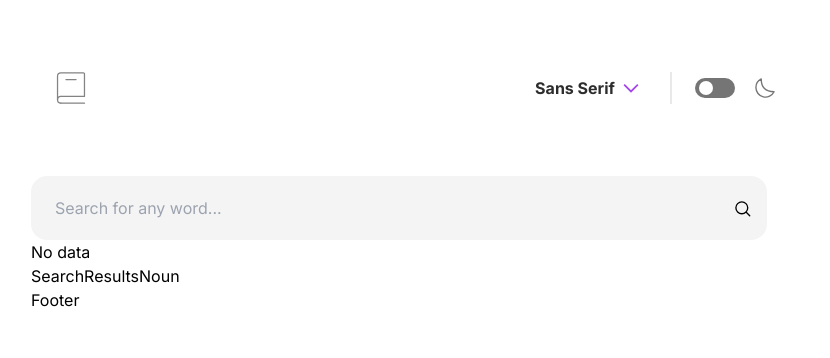
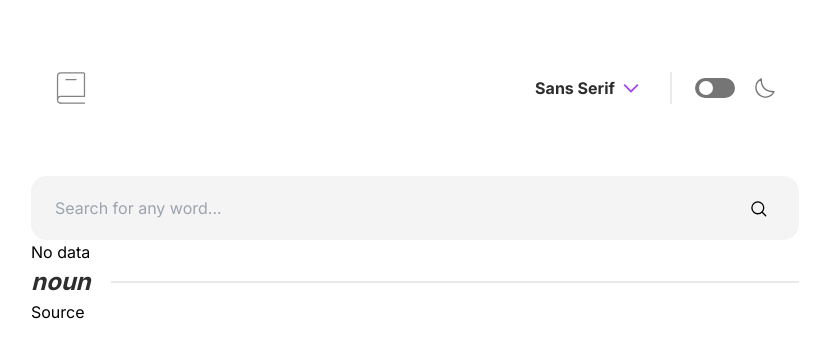
Before and after one commit to Mehcanic/dictionary-app, a React (Vite) app: page / in a window 1280 px wide. Shown: the top 358 px of the page, without its empty margins (225-1055 px from the left). Built offline with nearby package versions, Linux system fonts and the light colour scheme.

Commit message:
removed footer; working on search components

```diff
--- a/index.html
+++ b/index.html
@@ -3,6 +3,7 @@
   <head>
     <meta charset="UTF-8" />
     <meta name="viewport" content="width=device-width, initial-scale=1.0" />
+    <link rel="shortcut icon" href="./public/favicon-32x32.png" type="image/x-icon">
     <link rel="preconnect" href="https://fonts.googleapis.com">
     <link rel="preconnect" href="https://fonts.gstatic.com" crossorigin>
     <link href="https://fonts.googleapis.com/css2?family=Inconsolata:wght@400;700&family=Inter:wght@400;700&family=Lora:wght@400;700&display=swap" rel="stylesheet">
@@ -10,6 +11,6 @@
   </head>
   <body>
     <div id="root"></div>
-    <script type="module" src="/src/main.tsx"></script>
+    <script type="module" src="./src/main.tsx"></script>
   </body>
 </html>
--- a/src/App.tsx
+++ b/src/App.tsx
@@ -2,8 +2,6 @@ import { useState } from "react"
 
 import Header from "./components/layout/Header"
 import Main from "./components/layout/Main"
-import Footer from "./components/layout/Footer"
-
 
 import { useTheme } from "./components/common/useTheme"
 
@@ -16,7 +14,6 @@ function App() {
       <div className="h-full bg-primary-light dark:bg-background-dark">
         <Header selectedFont={selectedFont} onFontChange={setSelectedFont} />
         <Main />
-        <Footer />
       </div>
     </div>
   )
--- a/src/components/common/DecorativeLine.tsx
+++ b/src/components/common/DecorativeLine.tsx
@@ -2,19 +2,14 @@ import React from 'react'
 
 
 interface DecorativeLineProps {
-  width: string;
-  height: string;
+  className?: string;
 }
 
-const DecorativeLine: React.FC<DecorativeLineProps> = ({ width, height }) => {
+const DecorativeLine: React.FC<DecorativeLineProps> = ({ className }) => {
 
   return (
     <div
-      className={`inline-block border border-decorativeLine-light`}
-      style={{
-        width: width,
-        height: height,
-      }}
+      className={`inline-block border ${className}`}
     >
     </div>
   )
--- a/src/components/common/SearchBar.tsx
+++ b/src/components/common/SearchBar.tsx
@@ -8,9 +8,10 @@ interface SearchBarProps {
   word?: string;
   definition?: string;
   onSearch: (data: DictionaryData) => void;
+  onError: (error: string) => void;
 }
 
-const SearchBar: React.FC<SearchBarProps> = ({ onSearch }) => {
+const SearchBar: React.FC<SearchBarProps> = ({ onSearch, onError }) => {
   const [data, setData] = useState([]);
   const [word, setWord] = useState<string>("");
   const [loading, setLoading] = useState(true);
@@ -28,6 +29,7 @@ const SearchBar: React.FC<SearchBarProps> = ({ onSearch }) => {
       } catch (error) {
         setError('Error fetching data');
         setLoading(false);
+        onError('Error fetching data')
       }
     } else {
       setData([]);
@@ -48,24 +50,16 @@ const SearchBar: React.FC<SearchBarProps> = ({ onSearch }) => {
   }, []);
 
   return (
-    <div className="relative">
-      <form onSubmit={handleSubmit}>
-
+    <div className="relative flex justify-center">
+      <form onSubmit={handleSubmit} className="w-full">
         <input
           type="search"
-        className="rounded-2xl w-[736px] h-16 px-6 py-5 bg-inputBackground-light dark:bg-inputBackground-dark focus:border-fontAccent-light"
+          className="rounded-2xl w-full h-16 mx-auto px-6 py-5 bg-inputBackground-light dark:bg-inputBackground-dark focus:border-fontAccent-light"
           placeholder="Search for any word..."
           value={word}
           onChange={handleInputChange}
           />
-      <Icon svg='search' className="absolute right-12 top-6 w-4" />
-        {/* {data && data.map((item: any) => {
-          return (
-            <div className="flex flex-col">
-              <h1>{item.word}</h1>
-            </div>
-          )
-        })} */}
+        <Icon svg='search' className="absolute right-8 top-6 w-4" />
       </form>
     </div>
   )
--- a/src/components/common/SearchResultsNoun.tsx
+++ b/src/components/common/SearchResultsNoun.tsx
@@ -1,4 +1,6 @@
 import React from 'react'
+
+import DecorativeLine from './DecorativeLine';
 
 import { DictionaryData } from '../types/DictionaryData';
 
@@ -6,9 +8,28 @@ interface SearchResultsNounProps {
   searchData: DictionaryData | null;
 }
 
+
 const SearchResultsNoun: React.FC<SearchResultsNounProps> = ({ searchData }) => {
+
+  const nounMeanings = searchData?.meanings.filter(meaning => meaning.partOfSpeech === 'noun');
+
+
   return (
-    <div>SearchResultsNoun</div>
+    <div>
+      <div className='flex justify-between items-center'>
+        <h2 className='mr-5 italic font-bold text-headingMedium text-fontPrimary-light dark:text-fontPrimary-dark'>noun</h2>
+        <DecorativeLine className='w-full h-[1px] border-decorativeLine-light dark:border-decorativeLine-dark' />
+      </div>
+      {searchData?.meanings.map((meaning, index) => {
+        return (
+          <div key={index}>
+            {meaning.definitions.map((definition, defIndex) => (
+              <li key={defIndex}>{definition.definition}</li>
+            ))}
+          </div>
+        );
+      })}
+    </div>
   )
 }
 
--- a/src/components/common/SearchWord.tsx
+++ b/src/components/common/SearchWord.tsx
@@ -1,4 +1,4 @@
-import React, { useEffect } from 'react'
+import React from 'react'
 
 import { DictionaryData } from '../types/DictionaryData';
 
@@ -8,17 +8,29 @@ interface SearchWordProps {
 
 const SearchWord: React.FC<SearchWordProps> = ({ searchData }) => {
 
-  useEffect(() => {
-    console.log(searchData?.word)
-  }, [searchData])
+  if (!searchData) {
+    return <div>No data</div>;
+  }
 
-  if (searchData === null) {
-    return <div>No data</div>;
+  const phoneticsWithAudio = searchData.phonetics.filter(phonetic => phonetic.audio !== '');
+
+  if (phoneticsWithAudio.length > 0) {
+    const firstPhonetic = phoneticsWithAudio[0];
+
+    return (
+      <div>
+        <p>{firstPhonetic.text}</p>
+        <audio controls src={firstPhonetic.audio}>
+          Your browser does not support the audio element.
+        </audio>
+      </div>
+    );
   }
 
   return (
     <div>
       <h1>{searchData.word}</h1>
+      <h3></h3>
     </div>
   )
 }
--- /dev/null
+++ b/src/components/common/Source.tsx
@@ -0,0 +1,20 @@
+import React from 'react'
+
+import { DictionaryData } from '../types/DictionaryData';
+
+interface SourceProps {
+  searchData: DictionaryData | null;
+}
+
+const Source: React.FC<SourceProps> = ({ searchData }) => {
+  return (
+    <div>
+      <h2>Source</h2>
+      <p>
+        {searchData?.meanings[0].definitions[0].definition}
+      </p>
+    </div>
+  )
+}
+
+export default Source
--- a/src/components/common/useTheme.tsx
+++ b/src/components/common/useTheme.tsx
@@ -5,7 +5,7 @@ export type Theme = 'light' | 'dark'
 export interface ThemeContextType {
   theme: Theme;
   toggleTheme: () => void;
-  extend: {
+  extend?: {
     colors: {
 
       decorativeLine: {
--- a/src/components/layout/Footer.tsx
+++ /dev/null
@@ -1,9 +0,0 @@
-import React from 'react'
-
-const Footer = () => {
-  return (
-    <div>Footer</div>
-  )
-}
-
-export default Footer
--- a/src/components/layout/Header.tsx
+++ b/src/components/layout/Header.tsx
@@ -24,7 +24,7 @@ const Header: React.FC<HeaderProps> = ({ selectedFont, onFontChange }) => {
           onFontChange={onFontChange}
           className=''
           />
-        <DecorativeLine width='1px' height='2rem' />
+        <DecorativeLine className='w-[1px] h-8 border-decorativeLine-light dark:border-decorativeLine-light'/>
         <ThemeSwitcher />
       </div>
     </header>
--- a/src/components/layout/Main.tsx
+++ b/src/components/layout/Main.tsx
@@ -3,22 +3,32 @@ import SearchBar from '../common/SearchBar';
 import SearchWord from '../common/SearchWord';
 import SearchResultsNoun from '../common/SearchResultsNoun';
 import SearchResultsVerb from '../common/SearchResultsVerb';
+import Source from '../common/Source';
 
 import { DictionaryData } from '../types/DictionaryData';
 
 const Main: React.FC = () => {
   const [searchData, setSearchData] = useState<DictionaryData | null>(null);
+  const [error, setError] = useState<string | null>(null);
 
   const handleSearch = (data: DictionaryData) => {
     setSearchData(data);
+    setError(error)
   };
+
+  const handleError = (error: string) => {
+    setError(error)
+    setSearchData(null);
+  };
+
 
   return (
     <div>
-      <SearchBar onSearch={handleSearch} />
+      <SearchBar onSearch={handleSearch} onError={handleError} />
       <SearchWord searchData={searchData} />
       <SearchResultsNoun searchData={searchData} />
-      <SearchResultsVerb searchData={searchData} />
+      {/* <SearchResultsVerb searchData={searchData} /> */}
+      <Source searchData={searchData}/>
     </div>
   );
 };
--- a/src/components/types/DictionaryData.ts
+++ b/src/components/types/DictionaryData.ts
@@ -1,5 +1,9 @@
 export interface DictionaryData {
   word: string;
+  phonetics: {
+    text: string;
+    audio: string;
+  }[];
   meanings: {
     partOfSpeech: string;
     definitions: {
```
Also changed, not shown: public/favicon-32x32.png (renamed from src/assets/favicon-32x32.png). Lines whose indentation alone changed are shown as unchanged.
